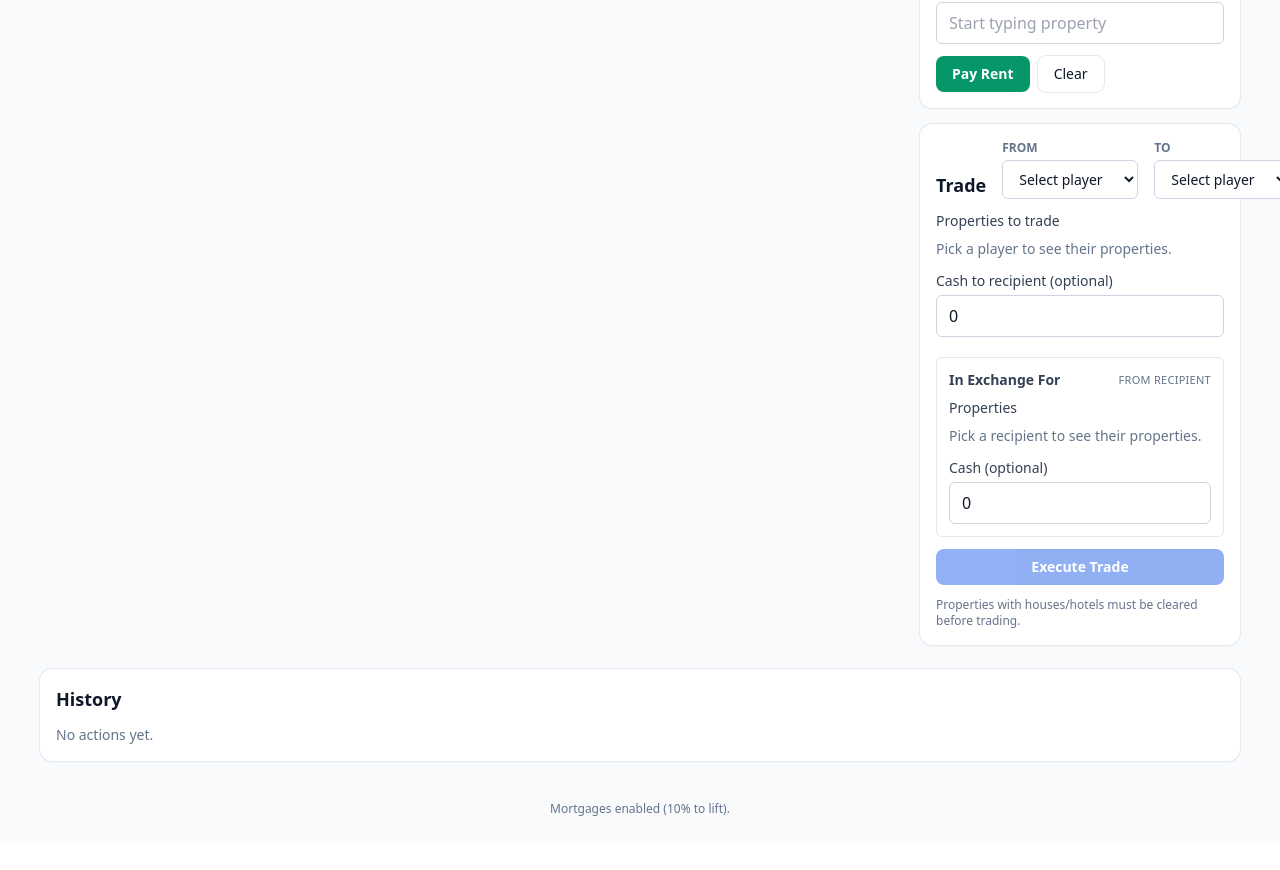
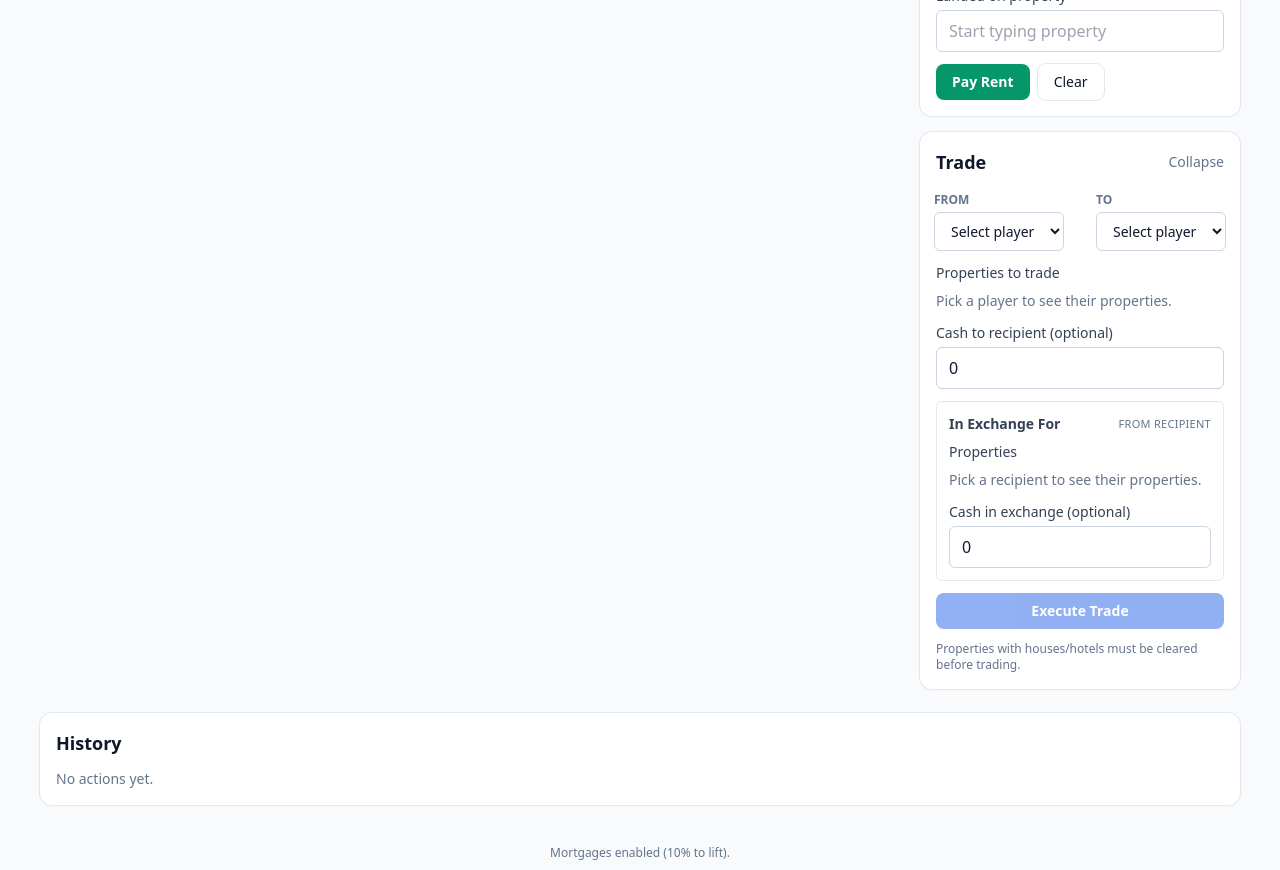
Before and after one commit to skl82/skl82.github.io, a React (Vite) app in the folder monopoly-tracker/: page / in a window 1280 px wide. Shown: the part 840-1710 px from the top of the page. Before the commit the page ends 1681 px from the top, so only its background shows below. Built offline with nearby package versions, Linux system fonts and the light colour scheme.

Commit message:
Added collapsible function for trade block and fixed title sizes

```diff
--- a/monopoly-tracker/src/MonopolyCashTracker.tsx
+++ b/monopoly-tracker/src/MonopolyCashTracker.tsx
@@ -152,6 +152,7 @@ export default function MonopolyCashTracker() {
     exchangeProps: [],
     exchangeCash: "0",
   });
+  const [tradeOpen, setTradeOpen] = useState(true);
 
   const [rulesOpen, setRulesOpen] = useState<boolean>(false);
   const [evenBuildEnforced, setEvenBuildEnforced] = useState<boolean>(true);
@@ -738,8 +739,8 @@ export default function MonopolyCashTracker() {
       })
     );
 
-    if (cashVal > 0) transfer(to.id, from.id, cashVal, chosenProps.length ? `Trade for ${chosenProps.length} properties` : "Trade");
-    if (exchangeCashVal > 0) transfer(from.id, to.id, exchangeCashVal, exchangeProps.length ? `Exchange for ${exchangeProps.length} properties` : "Trade exchange");
+    if (cashVal > 0) transfer(from.id, to.id, cashVal, chosenProps.length ? `Trade for ${chosenProps.length} properties` : "Trade");
+    if (exchangeCashVal > 0) transfer(to.id, from.id, exchangeCashVal, exchangeProps.length ? `Exchange for ${exchangeProps.length} properties` : "Trade exchange");
 
     pushHistory({
       id: crypto.randomUUID(),
@@ -1175,7 +1176,7 @@ export default function MonopolyCashTracker() {
             </div>
 
             <div className="rounded-xl bg-white p-4 shadow-sm ring-1 ring-slate-200">
-              <h3 className="mb-2 text-sm font-semibold">Custom price chip</h3>
+              <h2 className="mb-2 text-lg font-semibold">Custom Price Chip</h2>
               <div className="flex gap-2">
                 <input
                   type="number"
@@ -1269,10 +1270,23 @@ export default function MonopolyCashTracker() {
             </div>
 
             {/* Trade Panel */}
-            <div className="rounded-xl bg-white p-4 shadow-sm ring-1 ring-slate-200">
-              <div className="mb-3 flex flex-col gap-3 sm:flex-row sm:items-end sm:justify-between sm:w-full sm:gap-4">
-                <h2 className="text-lg font-semibold">Trade</h2>
-                <div className="flex flex-col gap-3 sm:flex-row sm:items-end sm:justify-between sm:w-full sm:gap-4">
+            <div className={`rounded-xl bg-white shadow-sm ring-1 ring-slate-200 ${tradeOpen ? "p-4" : "p-3"}`}>
+              {tradeOpen ? (
+                <div className="flex items-center justify-between">
+                  <div className="text-left text-lg font-semibold">Trade</div>
+                  <button className="text-sm font-medium text-slate-500 hover:text-slate-800" onClick={() => setTradeOpen(false)}>
+                    Collapse
+                  </button>
+                </div>
+              ) : (
+                <button className="flex w-full items-center justify-between text-left text-lg font-semibold" onClick={() => setTradeOpen(true)}>
+                  <span>Trade</span>
+                  <span className="text-base">▾</span>
+                </button>
+              )}
+              <div className={`transition-all duration-300 ${tradeOpen ? "mt-4 max-h-[2000px] opacity-100" : "max-h-0 overflow-hidden opacity-0"}`}>
+                <div className="space-y-3" aria-hidden={!tradeOpen}>
+                  <div className="flex flex-col items-stretch gap-3 sm:flex-row sm:items-end sm:justify-center sm:gap-8">
                     <div className="flex flex-col sm:w-40">
                       <label className="text-xs font-semibold uppercase text-slate-500">From</label>
                       <select
@@ -1298,7 +1312,6 @@ export default function MonopolyCashTracker() {
                           <option key={p.id} value={p.id}>{p.name}</option>
                         ))}
                       </select>
-                  </div>
                     </div>
                   </div>
                   <div className="grid grid-cols-1 gap-3">
@@ -1353,9 +1366,7 @@ export default function MonopolyCashTracker() {
                         onChange={(e) => setTradeForm((f) => ({ ...f, cash: e.target.value }))}
                       />
                     </div>
-
-                {/* Exchange section */}
-                <div className="mt-2 rounded-md border border-slate-200 p-3">
+                    <div className="rounded-md border border-slate-200 p-3">
                       <div className="mb-2 flex items-center justify-between">
                         <div className="text-sm font-semibold text-slate-700">In Exchange For</div>
                         <div className="text-[11px] uppercase tracking-wide text-slate-500">From {getPlayer(tradeForm.toId)?.name || "recipient"}</div>
@@ -1404,7 +1415,7 @@ export default function MonopolyCashTracker() {
                         )}
                       </div>
                       <div>
-                    <label className="block text-sm font-medium text-slate-700">Cash (optional)</label>
+                        <label className="block text-sm font-medium text-slate-700">Cash in exchange (optional)</label>
                         <input
                           type="number"
                           min={0}
@@ -1422,6 +1433,8 @@ export default function MonopolyCashTracker() {
                       Execute Trade
                     </button>
                     <p className="text-xs text-slate-500">Properties with houses/hotels must be cleared before trading.</p>
+                  </div>
+                </div>
               </div>
             </div>
             </section>
```
Lines whose indentation alone changed are shown as unchanged.
